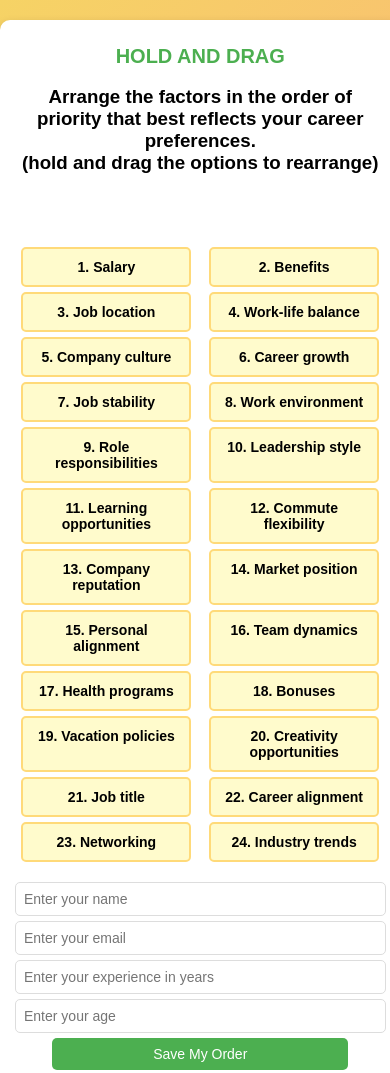
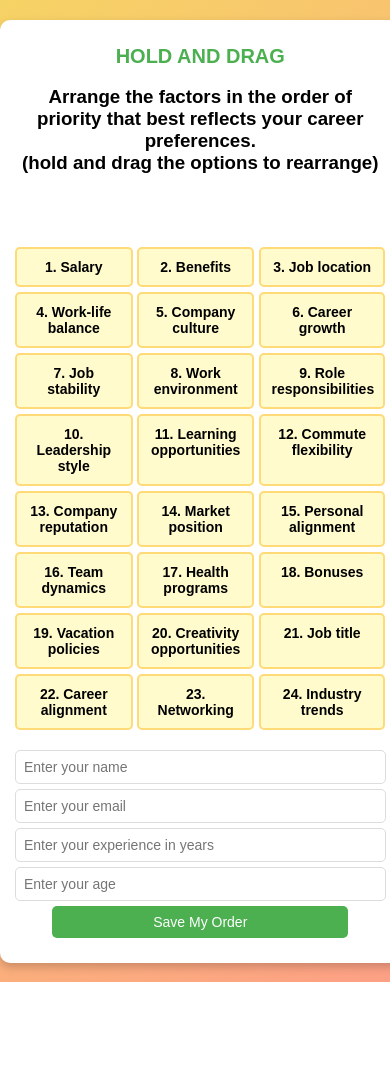
Before and after one commit to kapilamithran/job-priority, a plain HTML site: page index.html in a window 390 px wide. Shown: the top 1073 px of the page. After the commit the page ends 982 px from the top, so only its background shows below. Drawn offline with Linux system fonts and the light colour scheme.

Commit message:
Update styles.css

```diff
--- a/styles.css
+++ b/styles.css
@@ -101,7 +101,7 @@ button:hover {
     }
 
     #factors-grid {
-        grid-template-columns: repeat(2, 1fr); /* Single column layout for mobile */
+        grid-template-columns: repeat(3, 1fr); /* Single column layout for mobile */
         gap: 5px; /* Reduced spacing */
         justify-content: center; /* Center the grid content horizontally */
     }
```
